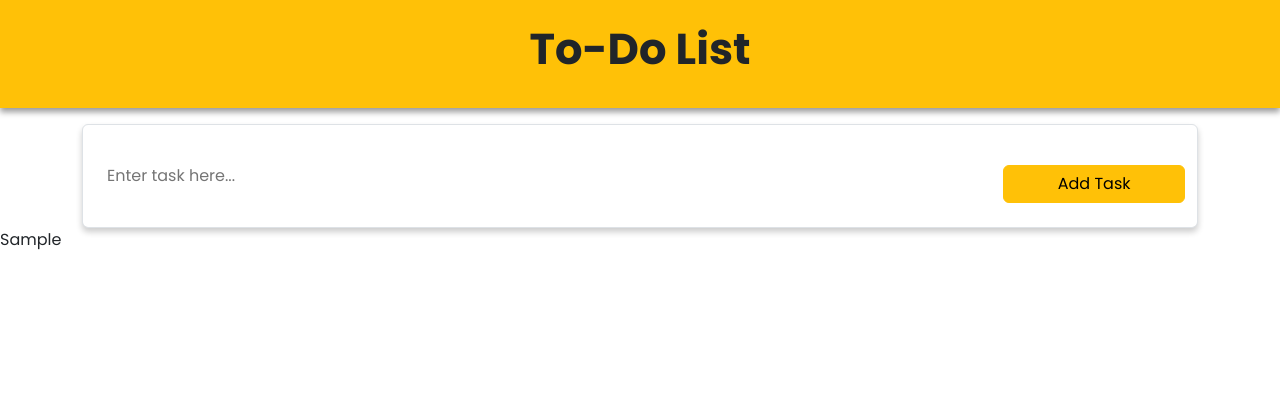
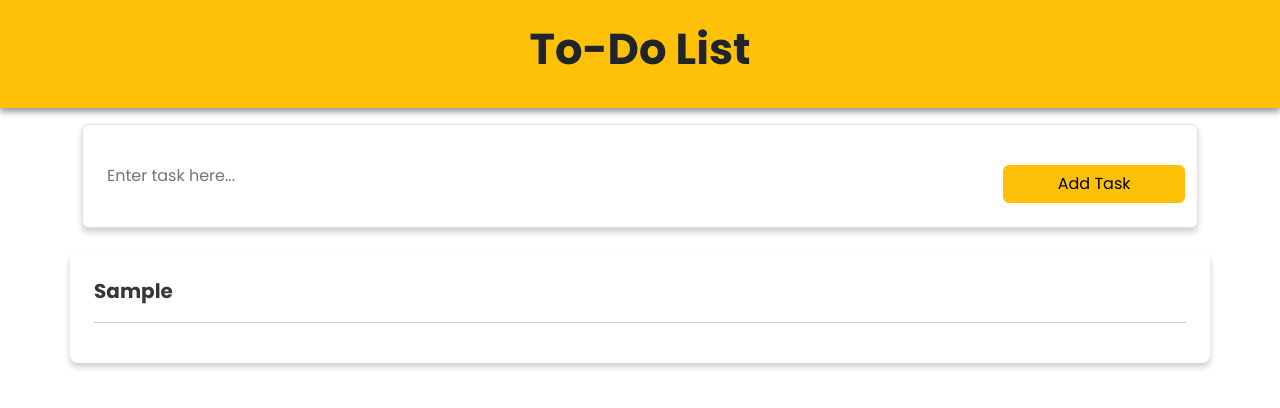
Before and after one commit to Williamsoditi/To-Do-App, a React (Vite) app: page / in a window 1280 px wide. Both pictures are taken after typing "Sample" into the empty fields and a click on the button "Add Task". Shown: the top 408 px of the page. Built offline with nearby package versions, Linux system fonts and the light colour scheme.

Commit message:
Style : Finish component styling

```diff
--- a/src/components/ToDoItem.jsx
+++ b/src/components/ToDoItem.jsx
@@ -1,7 +1,10 @@
+import "./toDoItem.css"
+
 const ToDoItem = ({ item }) => {
     return (
-        <div>
-            <div>{item}</div>
+        <div className="item">
+            <div className="itemName">{item}</div>
+            <hr />
         </div>
      );
 }
--- a/src/components/TodoList.jsx
+++ b/src/components/TodoList.jsx
@@ -1,8 +1,9 @@
 import ToDoItem from "./ToDoItem";
+import "./toDoList.css"
 
 const TodoList = ({ todos }) => {
     return (
-        <div>
+        <div className="container mt-4 p-4 list">
             {todos.map((item) => (
                 <ToDoItem key={item} item={item} />
             ))}
--- /dev/null
+++ b/src/components/toDoItem.css
@@ -0,0 +1,10 @@
+.item{
+    color: #353935;
+    font-size: 20px;
+
+}
+
+.itemName{
+    font-weight: bold;
+
+}
--- /dev/null
+++ b/src/components/toDoList.css
@@ -0,0 +1,4 @@
+.list{
+    border-radius: 8px;
+    box-shadow: 0px 4px 6px rgba(0, 0, 0, 0.2);
+}
```
